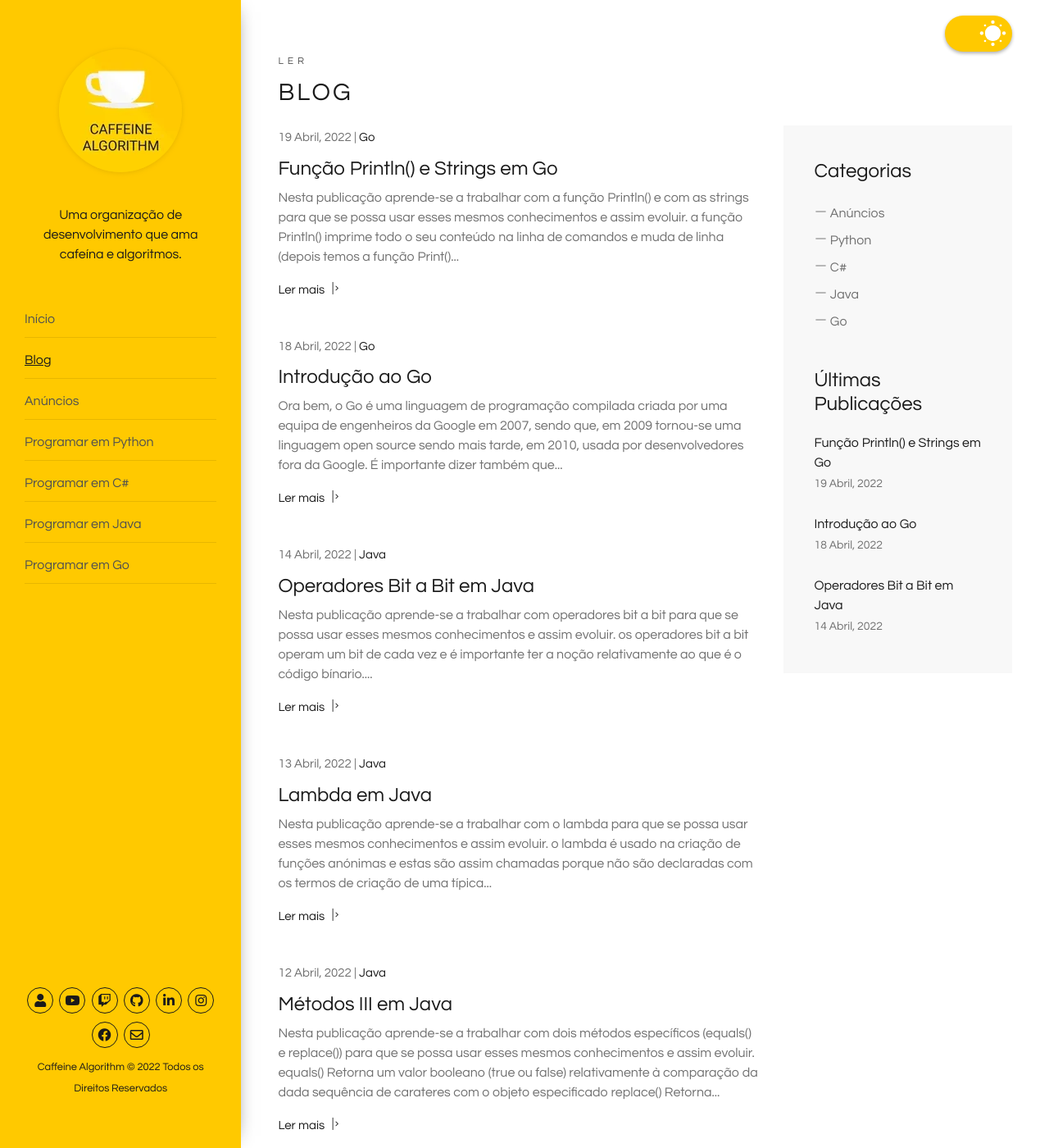
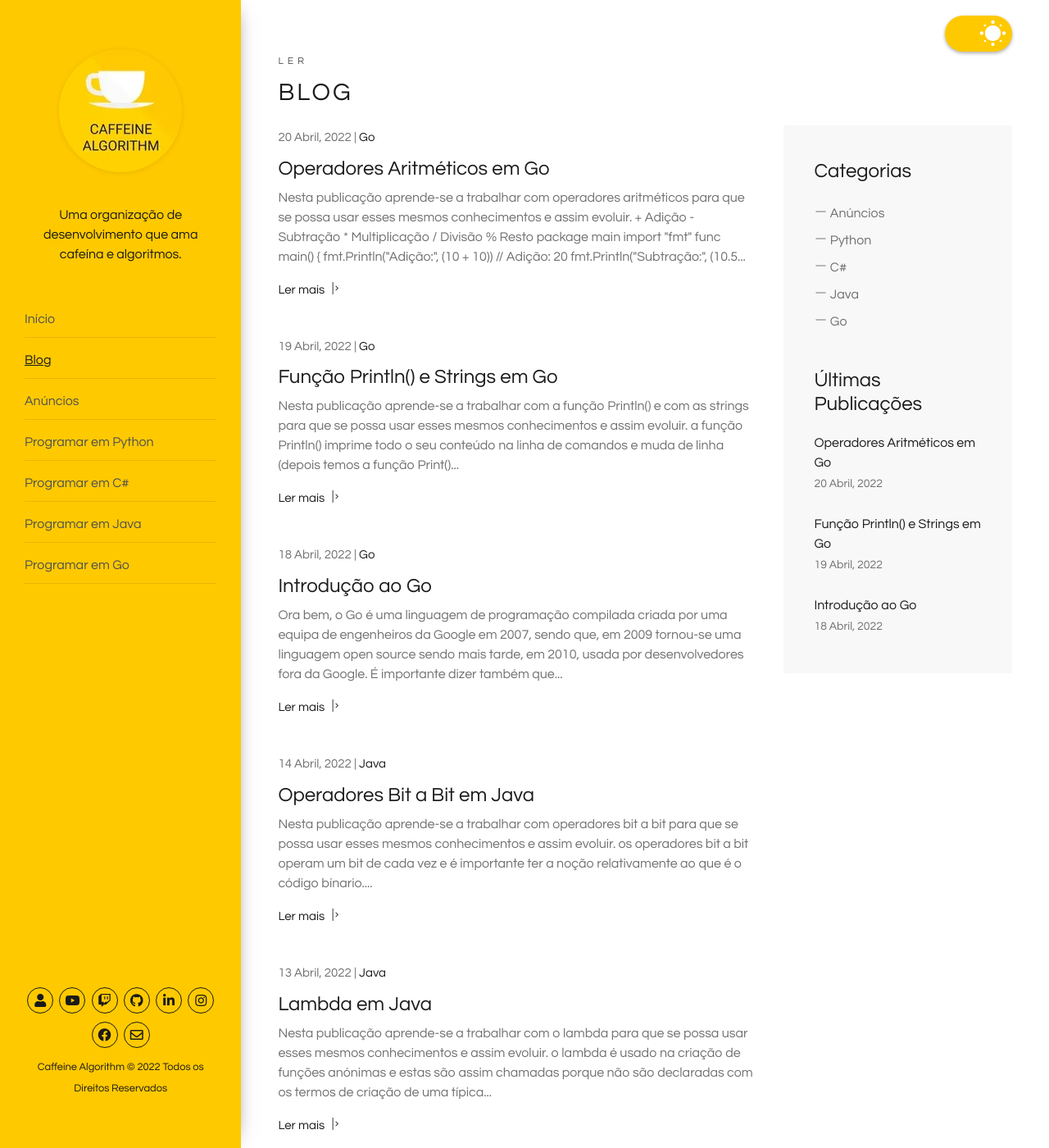
Before and after one commit to caffeinealgorithm/caffeinealgorithm.github.io, a Jekyll site: the page built from blog/index.html, in a window 1280 px wide and 1400 px high. Shown: the whole window at 82% size. Built offline with Jekyll 4.4.1, drawn with Linux system fonts in a browser that asks for light colours; the list of posts is cut into pages by our own code; some of the changed text lies outside the part shown.

Commit message:
Add 3º episode of the Go programming series

````diff
--- /dev/null
+++ b/_posts/2022-04-20-operadores-aritmeticos-em-go.md
@@ -0,0 +1,39 @@
+---
+layout: post
+excerpt: Blog
+title: 'Operadores Aritméticos em Go'
+description: 'Descobre como se trabalha com operadores aritméticos na linguagem de programação Go. Obtém respostas às tuas dúvidas com a teoria e os exemplos apresentados.'
+keywords: 'go, golang, operadores aritméticos, operadores, aritméticos, publicação'
+date: 2022-04-20
+categories: [Go]
+---
+
+Nesta publicação aprende-se a trabalhar com operadores aritméticos para que se possa usar esses mesmos conhecimentos e assim evoluir.
+
+`+` | Adição
+`-` | Subtração
+`*` | Multiplicação
+`/` | Divisão
+`%` | Resto
+
+```go
+package main
+
+import "fmt"
+
+func main() {
+	fmt.Println("Adição:", (10 + 10)) // Adição: 20
+	fmt.Println("Subtração:", (10.5 - 5.5 - 4.5)) // Subtração: 0.5
+	fmt.Println("Multiplicação:", (-10 * 2)) // Multiplicação: -20
+	fmt.Println("Divisão:", (10 / 10)) // Divisão: 1.0
+	fmt.Println("Resto:", (8 % 2)) // Resto: 0
+}
+```
+
+<div class="video-container">
+  <iframe src="https://www.youtube.com/embed/PUpojD6_Swo" frameborder="0" allowfullscreen></iframe>
+</div>
+
+Não te esqueças de [assistir ao vídeo](https://youtu.be/PUpojD6_Swo){:target="\_blank"} e podes sempre ler esta publicação [em inglês](https://nelsonsilvadev.com/blog/20220420/arithmetic-operators-in-go/){:target="\_blank"}.
+
+### _Happy coding!_
--- a/index.html
+++ b/index.html
@@ -76,7 +76,7 @@ keywords: organização, desenvolvimento, cafeína, algoritmos, publicações, v
       </div>
 
       <div class="row">
-        {% for video in site.go %} {% if video.id == "/go/2" %}
+        {% for video in site.go %} {% if video.id == "/go/3" %}
         <div class="col-xs-12 col-sm-3 col-sm-6 col-lg-6 col-xl-3">
           <a
             href="https://www.youtube.com/embed/{{ video.custom_id }}"
````
Also changed, not shown: _go/3.md (added, +5 -0 lines), assets/img/playlists/go/3.png (added), assets/img/playlists/go/3.webp (added).
